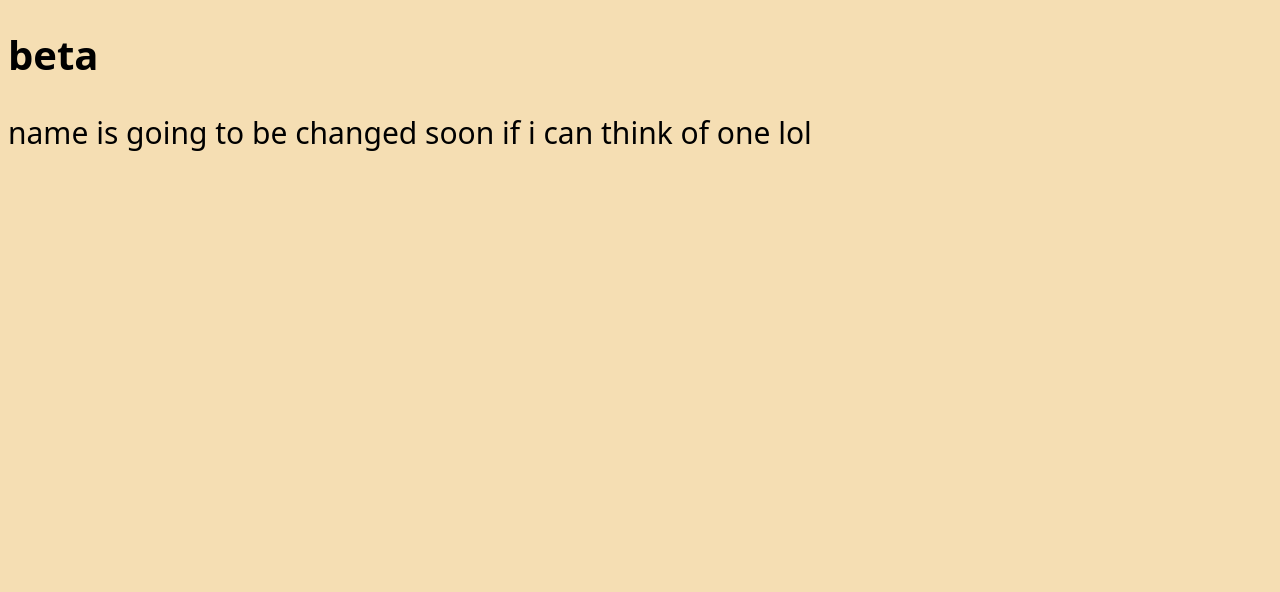
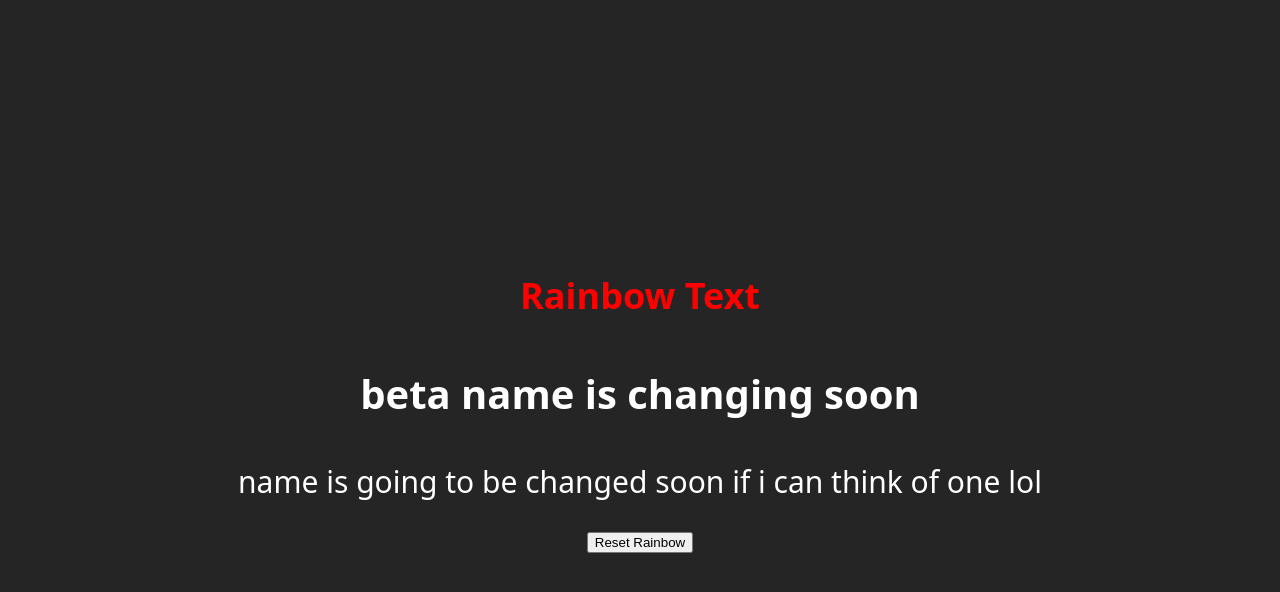
Before and after one commit to teslakitty/beta, a plain HTML site: page index.html in a window 1280 px wide. Drawn offline with Linux system fonts and the light colour scheme.

Commit message:
rainbow added

```diff
--- a/index.html
+++ b/index.html
@@ -7,7 +7,10 @@
     <link rel="stylesheet" href="style.css">
 </head>
 <body>
-    <h1>beta</h1>
+    <h1 id="rainbow-heading" class="rainbow-text">Rainbow Text</h1>
+    <h1>beta name is changing soon</h1>
     <p>name is going to be changed soon if i can think of one lol</p>
+    <button id="resetButton">Reset Rainbow</button>
+    <script src="script.js"></script>
 </body>
 </html>
--- /dev/null
+++ b/script.js
@@ -0,0 +1,9 @@
+const rainbowHeading = document.getElementById('rainbow-heading');
+const resetButton = document.getElementById('resetButton');
+
+resetButton.addEventListener('click', function() {
+    // Remove and reapply the rainbow-text class to reset the rainbow effect
+    rainbowHeading.classList.remove('rainbow-text');
+    void rainbowHeading.offsetWidth; // Trigger reflow to ensure smooth transition
+    rainbowHeading.classList.add('rainbow-text');
+});
--- a/style.css
+++ b/style.css
@@ -1,15 +1,40 @@
-body{
-    background-color: wheat;
+body {
+    background-color: rgb(37, 37, 37);
+    display: flex;
+    flex-direction: column;
+    justify-content: center;
+    align-items: center;
+    height: 100vh;
+    margin: 0;
 }
 
-p{
-    color: black;
-    font-size: 30px;
-    font-family: system-ui, -apple-system, BlinkMacSystemFont, 'Segoe UI', Roboto, Oxygen, Ubuntu, Cantarell, 'Open Sans', 'Helvetica Neue', sans-serif
+h1 {
+    color: rgb(255, 255, 255);
+    font-size: 40px;
+    font-family: system-ui, -apple-system, BlinkMacSystemFont, 'Segoe UI', Roboto, Oxygen, Ubuntu, Cantarell, 'Open Sans', 'Helvetica Neue', sans-serif;
+    margin-bottom: 20px; /* Adjust as needed */
 }
 
-h1{
-    color: black;
-    font-size: 40px;
+p {
+    color: rgb(255, 255, 255);
+    font-size: 30px;
     font-family: system-ui, -apple-system, BlinkMacSystemFont, 'Segoe UI', Roboto, Oxygen, Ubuntu, Cantarell, 'Open Sans', 'Helvetica Neue', sans-serif;
+    margin-top: 20px; /* Adjust as needed */
 }
+
+
+@keyframes rainbow {
+    0% { color: #ff0000; } /* Red */
+    14% { color: #ff7f00; } /* Orange */
+    28% { color: #ffff00; } /* Yellow */
+    42% { color: #00ff00; } /* Green */
+    56% { color: #0000ff; } /* Blue */
+    70% { color: #4b0082; } /* Indigo */
+    84% { color: #9400d3; } /* Violet */
+    100% { color: #ff0000; } /* Back to Red */
+}
+
+.rainbow-text {
+    font-size: 36px;
+    animation: rainbow 5s linear infinite; /* Adjust duration and timing function as needed */
+}
```
